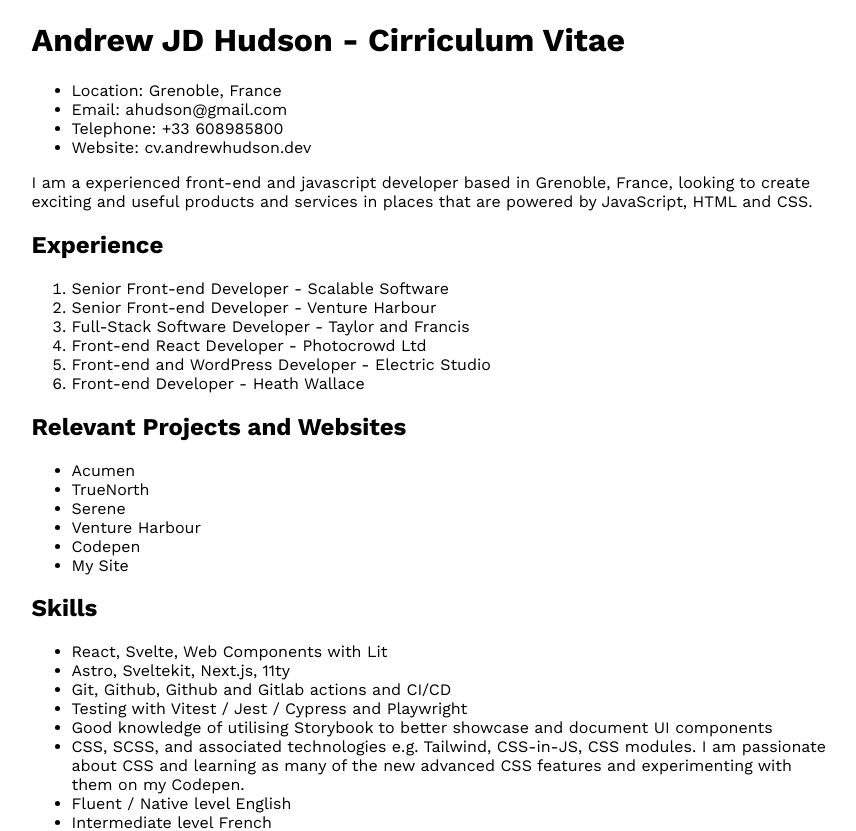
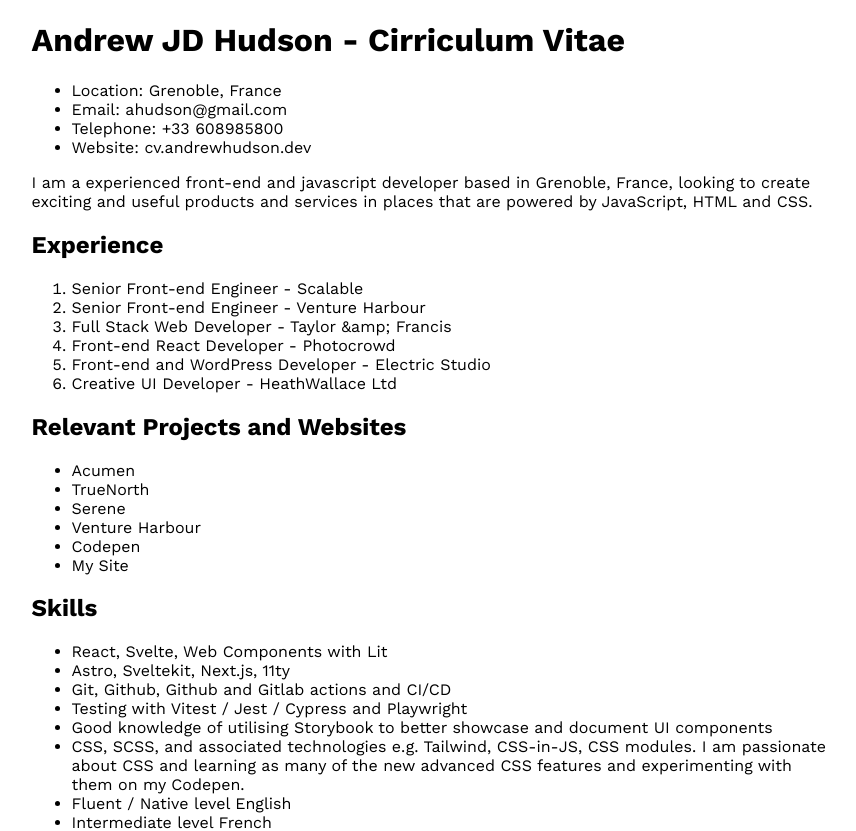
Before and after one commit to bigandy/cv, a SvelteKit app: page / in a window 1280 px wide. Shown: the top 831 px of the page, without its empty margins (209-1065 px from the left). Built offline with nearby package versions, Linux system fonts and the light colour scheme.

Commit message:
break down roles into an object, so can loop easier

```diff
--- a/src/routes/+page.svelte
+++ b/src/routes/+page.svelte
@@ -1,3 +1,102 @@
+<script lang="ts">
+	const roles = {
+		scalable: {
+			title: 'Senior Front-end Engineer',
+			company: 'Scalable',
+			dates: {
+				start: '2023-10-01',
+				end: '2024-08-18'
+			},
+			url: 'https://www.scalable.com',
+			location: 'Remote, UK',
+			summaries: [
+				'Web app development with React.js, Typescript, and D3',
+				'Code review of peers and mentoring of junior developers',
+				'Estimating, planned and documented new features with product and design.',
+				'Creating new features and speccing out API changes with the backend team',
+				'Creating API contract with the backend API developer',
+				'Mocking data with express to simulate the API response until backend finished API work'
+			]
+		},
+		ventureHarbour: {
+			title: 'Senior Front-end Engineer',
+			company: 'Venture Harbour',
+			dates: {
+				start: '2017-10-01',
+				end: '2023-02-28'
+			},
+			url: 'https://www.ventureharour.com',
+			location: 'Remote, UK',
+			summaries: [
+				'Created a component library using Storybook to showcase and document.',
+				'Break down problems into solutions and solutions into tasks, creating prototypes when required.',
+				'Desktop Application and Browser Extension development.',
+				'Optimise Performance of each of our sites and products and automate testing and CI for each deployment.'
+			]
+		},
+		taylorAndFrancis: {
+			title: 'Full Stack Web Developer',
+			company: 'Taylor &amp; Francis',
+			dates: {
+				start: '2016-10-01',
+				end: '2017-17-01'
+			},
+			url: 'https://taylorandfrancis.com/',
+			location: 'Abingdon, UK',
+			summaries: [
+				'I created custom performant WordPress and Expression Engine sites.',
+				'I hand-crafted a node tool to benchmark and monitor Business Sites using the Web Page Test API and display with React.',
+				'Perform performance audits and carry out improvements on business and society sites.'
+			]
+		},
+		photoCrowd: {
+			title: 'Front-end React Developer',
+			company: 'Photocrowd',
+			dates: {
+				start: '2016-03-01',
+				end: '2016-08-01'
+			},
+			url: 'https://photocrowd.com/',
+			location: 'Oxford, UK',
+			summaries: [
+				'I created new components and pages using React/Relay and Less from Photoshop designs.',
+				'I implementing Webpack into the development process to allow for code modularity, linting, and writing future JS (ES2015) code with Babel.',
+				'Applied BEM code methodology for new CSS components.'
+			]
+		},
+		electricStudio: {
+			title: 'Front-end and WordPress Developer',
+			company: 'Electric Studio',
+			dates: {
+				start: '2013-01-01',
+				end: '2016-02-01'
+			},
+			url: 'https://electricstudio.co.uk/',
+			location: 'Abingdon, UK',
+			summaries: [
+				'I created highly customised WordPress sites from Photoshop    designs, with custom post-types, taxonomies, meta boxes, shortcodes and functions.',
+				'The sites were performant, using best practices and technologies, built within budget and in timeframes.',
+				'Pre-launch client training, dealing with any client feedback via Basecamp or telephone.'
+			]
+		},
+		heathWallace: {
+			title: 'Creative UI Developer',
+			company: 'HeathWallace Ltd',
+			dates: {
+				start: '2013-01-01',
+				end: '2016-02-01'
+			},
+			url: '#',
+			location: 'Reading, UK',
+			summaries: [
+				'I built highly accessible websites for clients including HSBC, RBS and Grant Thornton.',
+				'Using CMSs such as WordPress, CQ5 and Sitecore to allow the client to control all content on their site.',
+				'Knowledge Sharing through weekly masterclass sessions (I ran three: WordPress; CSS3; and Sass).'
+			]
+		}
+	};
+</script>
+
 <h1>Andrew JD Hudson - Cirriculum Vitae</h1>
 
 <ul>
@@ -15,12 +114,9 @@
 <h2>Experience</h2>
 
 <ol>
-	<li>Senior Front-end Developer - Scalable Software</li>
-	<li>Senior Front-end Developer - Venture Harbour</li>
-	<li>Full-Stack Software Developer - Taylor and Francis</li>
-	<li>Front-end React Developer - Photocrowd Ltd</li>
-	<li>Front-end and WordPress Developer - Electric Studio</li>
-	<li>Front-end Developer - Heath Wallace</li>
+	{#each Object.values(roles) as role}
+		<li>{role.title} - {role.company}</li>
+	{/each}
 </ol>
 
 <h2>Relevant Projects and Websites</h2>
```
